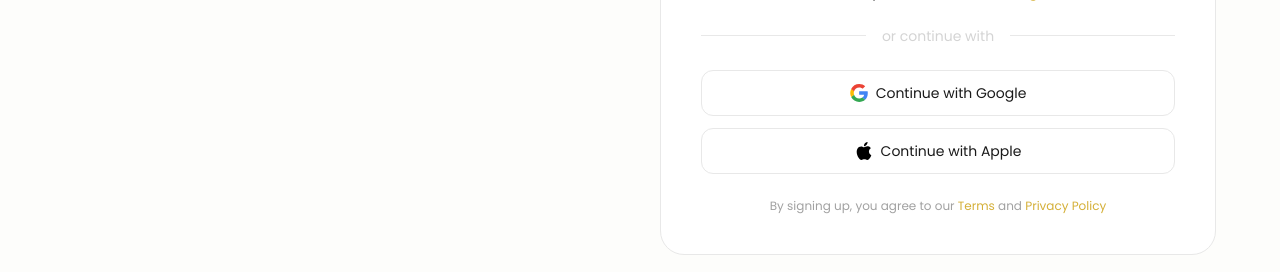
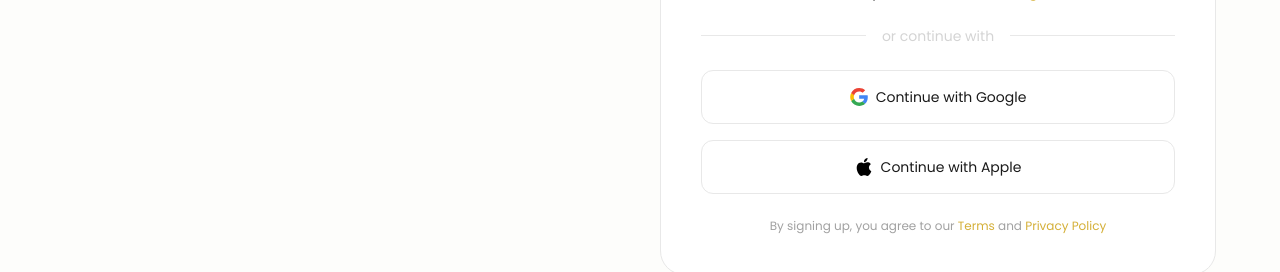
Before and after one commit to C-Ride-Albacorre/frontend-nextjs, a Next.js app: page /user/register in a window 1280 px wide. Shown: the part 793-1065 px from the top of the page. Built offline with nearby package versions, Linux system fonts and the light colour scheme; no server answers.

Commit message:
feat(auth): add Google authentication button and callback handling

```diff
--- /dev/null
+++ b/app/auth/callback/page.tsx
@@ -0,0 +1,19 @@
+import { redirect } from 'next/navigation';
+
+export default async function GoogleAuthCallbackPage({
+  searchParams,
+}: {
+  searchParams: Promise<{
+    success?: string;
+    error?: string;
+  }>;
+}) {
+  const { success, error } = await searchParams;
+
+  if (error || success !== 'true') {
+    redirect('/user/login?error=google_failed');
+  }
+
+  // ✅ tokens already set as cookies by backend — just redirect
+  redirect('/user/dashboard');
+}
--- a/components/layout/auth-footer.tsx
+++ b/components/layout/auth-footer.tsx
@@ -3,12 +3,14 @@ import Link from 'next/link';
 import { Icon } from '@iconify/react';
 
 import { AuthType } from '@/features/auth/types';
+import { Button } from '../ui/buttons/button';
+import GoogleAuthButton from '@/features/auth/components/socials/google-auth-button';
 
 type Props = {
   variant: AuthType;
   href: string;
 };
-export default function AuthFooter({ variant, href}: Props) {
+export default function AuthFooter({ variant, href }: Props) {
   return (
     <div className="mt-6 text-center text-sm">
       {variant === 'register' ? (
@@ -33,15 +35,17 @@ export default function AuthFooter({ variant, href}: Props) {
         <span className="h-px flex-1 bg-border" />
       </div>
 
-      <button className="w-full rounded-xl border border-border py-3 text-sm flex items-center justify-center gap-2 mb-3 cursor-pointer">
-        <Icon icon="logos:google-icon" width={18} height={18} />
-        Continue with Google
-      </button>
+      <div className="space-y-4">
+        <GoogleAuthButton />
 
-      <button className="w-full rounded-xl border border-border py-3 text-sm flex items-center justify-center gap-2 cursor-pointer">
-        <Icon icon="logos:apple" width={18} height={18} />
-        Continue with Apple
-      </button>
+        <Button
+          variant="white"
+          size="full"
+          leftIcon={<Icon icon="logos:apple" width={18} height={18} />}
+        >
+          Continue with Apple
+        </Button>
+      </div>
 
       {variant === 'register' && (
         <p className="mt-6 text-xs text-neutral-400">
--- a/components/ui/buttons/button.tsx
+++ b/components/ui/buttons/button.tsx
@@ -51,7 +51,7 @@ export function Button({
       'bg-white text-primary-text-100 hover:bg-foreground-100':
         variant === 'secondary',
 
-      'bg-white border border-border  text-primary-text-100 hover:bg-white-foreground-100':
+      'bg-white border border-border  text-primary-text-100 hover:bg-foreground-200':
         variant === 'white',
 
       'bg-transparent border border-border  text-white hover:bg-white-hover-100 ':
--- /dev/null
+++ b/features/auth/components/socials/google-auth-button.tsx
@@ -0,0 +1,36 @@
+'use client';
+
+import { Button } from '@/components/ui/buttons/button';
+import { Icon } from '@iconify/react';
+import { usePathname } from 'next/navigation';
+
+export default function GoogleAuthButton() {
+  const pathname = usePathname();
+
+  function getRole() {
+    if (pathname.includes('user')) return 'CUSTOMER';
+    if (pathname.includes('vendor')) return 'VENDOR';
+
+    if (pathname.includes('admin')) return 'ADMIN';
+
+    if (pathname.includes('driver')) return 'DRIVER';
+
+    return 'CUSTOMER'; // default to customer if role cannot be determined
+  }
+
+  function googleAuthHandler() {
+    window.location.href = `${process.env.NEXT_PUBLIC_API_BASE_URL}/auth/google?role=${getRole()}`;
+  }
+  return (
+    <>
+      <Button
+        variant="white"
+        size="full"
+        leftIcon={<Icon icon="logos:google-icon" width={18} height={18} />}
+        onClick={googleAuthHandler}
+      >
+        Continue with Google
+      </Button>
+    </>
+  );
+}
```
